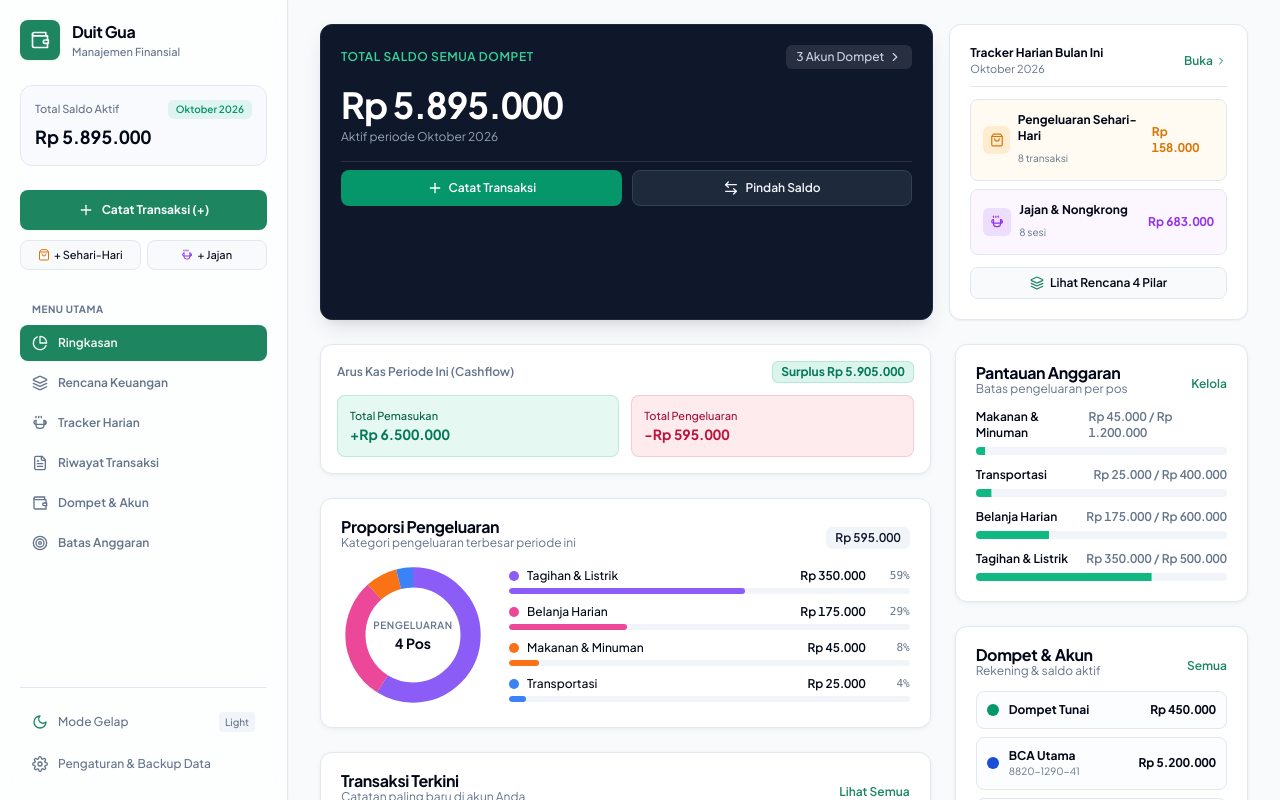
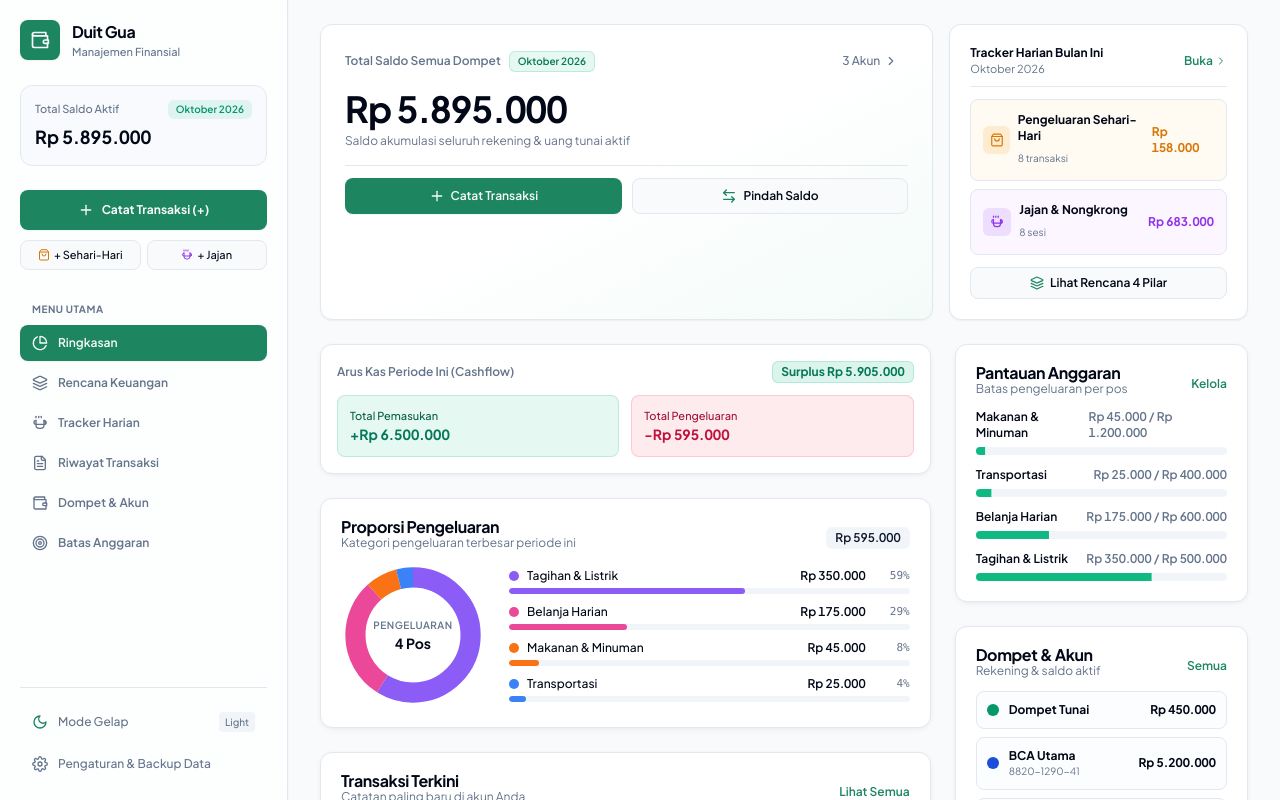
Before and after one commit to fliyyer/duit-gua, a React (Vite) app: page / in a window 1280 px wide. Shown: the top 800 px of the page. Built offline with nearby package versions, Linux system fonts and the light colour scheme.

Commit message:
style: smooth and clean hero banner design

```diff
--- a/src/views/BudgetsView.tsx
+++ b/src/views/BudgetsView.tsx
@@ -56,22 +56,22 @@ export const BudgetsView: React.FC<BudgetsViewProps> = ({
   return (
     <div className="flex flex-col gap-4 pb-28">
       {/* Header Info Banner */}
-      <div className="rounded-xl bg-slate-900 text-white p-5 shadow-elevated border border-slate-800">
+      <Card className="p-5 sm:p-6 rounded-xl border bg-gradient-to-br from-card via-card to-emerald-500/5 shadow-sm">
         <div className="flex items-center justify-between mb-3">
-          <span className="text-xs font-semibold text-emerald-400 uppercase tracking-wider">
+          <span className="text-xs font-semibold text-muted-foreground">
             Rencana Anggaran Bulan Ini
           </span>
-          <span className="text-xs px-2 py-0.5 rounded-md bg-white/10 font-medium">
+          <span className="text-xs px-2 py-0.5 rounded-md bg-muted font-medium text-foreground">
             {state.budgets.length} Pos Aktif
           </span>
         </div>
 
         <div className="flex items-baseline justify-between mb-2">
           <div>
-            <p className="text-2xl font-extrabold tabular-nums">
+            <p className="text-2xl font-extrabold tabular-nums text-foreground">
               {formatRupiah(totalBudgetSpent)}
             </p>
-            <p className="text-xs text-slate-400">
+            <p className="text-xs text-muted-foreground">
               dari total pagu {formatRupiah(totalBudgetLimit)}
             </p>
           </div>
@@ -84,10 +84,10 @@ export const BudgetsView: React.FC<BudgetsViewProps> = ({
         </div>
 
         {/* Overall Progress Bar */}
-        <div className="w-full bg-white/10 h-2.5 rounded-md overflow-hidden mb-4">
+        <div className="w-full bg-muted h-2 rounded-md overflow-hidden mb-4">
           <div
             className={`h-full rounded-md transition-all duration-300 ${
-              isOverallOver ? 'bg-rose-500' : overallPercent > 80 ? 'bg-amber-400' : 'bg-emerald-500'
+              isOverallOver ? 'bg-rose-500' : overallPercent > 80 ? 'bg-amber-400' : 'bg-primary'
             }`}
             style={{ width: `${overallPercent}%` }}
           />
@@ -95,12 +95,12 @@ export const BudgetsView: React.FC<BudgetsViewProps> = ({
 
         <Button
           onClick={onOpenAddBudget}
-          className="w-full h-10 rounded-lg bg-emerald-600 hover:bg-emerald-500 text-white font-semibold text-xs gap-1.5 shadow-sm"
+          className="w-full h-9 rounded-lg bg-primary hover:bg-primary/90 text-primary-foreground font-semibold text-xs gap-1.5 shadow-sm"
         >
           <Icon name="plus" className="w-4 h-4" />
           <span>Pasang Anggaran Pos Baru</span>
         </Button>
-      </div>
+      </Card>
 
       {/* List Pos Anggaran */}
       {budgetStats.length === 0 ? (
--- a/src/views/DashboardView.tsx
+++ b/src/views/DashboardView.tsx
@@ -72,35 +72,40 @@ export const DashboardView: React.FC<DashboardViewProps> = ({
       {/* Top Banner on Desktop & Mobile */}
       <div className="grid grid-cols-1 lg:grid-cols-3 gap-4">
         {/* Kartu Saldo Utama (Main Hero Card) */}
-        <div className="lg:col-span-2 relative overflow-hidden rounded-xl bg-slate-900 text-white p-5 shadow-elevated border border-slate-800 flex flex-col justify-between">
-          <div className="relative z-10 flex flex-col gap-4">
+        <Card className="lg:col-span-2 p-5 sm:p-6 rounded-xl border bg-gradient-to-br from-card via-card to-emerald-500/5 shadow-sm flex flex-col justify-between">
+          <div className="flex flex-col gap-4">
             <div className="flex items-center justify-between">
-              <span className="text-xs font-semibold text-emerald-400 uppercase tracking-wider">
-                Total Saldo Semua Dompet
-              </span>
+              <div className="flex items-center gap-2">
+                <span className="text-xs font-semibold text-muted-foreground">
+                  Total Saldo Semua Dompet
+                </span>
+                <span className="text-[10px] font-semibold text-emerald-700 dark:text-emerald-400 bg-emerald-500/10 px-2 py-0.5 rounded-md border border-emerald-500/20">
+                  {formatMonthIndo(currentMonth)}
+                </span>
+              </div>
               <button
                 onClick={() => onSelectTab('wallets')}
-                className="text-xs font-medium text-slate-300 hover:text-white flex items-center gap-1 bg-white/10 hover:bg-white/20 px-2.5 py-1 rounded-md transition-colors"
+                className="text-xs font-medium text-muted-foreground hover:text-foreground flex items-center gap-1 hover:bg-accent px-2.5 py-1 rounded-md transition-colors"
               >
-                <span>{state.wallets.length} Akun Dompet</span>
+                <span>{state.wallets.length} Akun</span>
                 <Icon name="chevron-right" className="w-3.5 h-3.5" />
               </button>
             </div>
 
             <div>
-              <div className="text-3xl sm:text-4xl font-extrabold tabular-nums tracking-tight text-white">
+              <div className="text-3xl sm:text-4xl font-extrabold tabular-nums tracking-tight text-foreground">
                 {formatRupiah(totalBalance)}
               </div>
-              <p className="text-xs text-slate-400 mt-1">
-                Aktif periode {formatMonthIndo(currentMonth)}
+              <p className="text-xs text-muted-foreground mt-1">
+                Saldo akumulasi seluruh rekening & uang tunai aktif
               </p>
             </div>
 
             {/* Action Buttons */}
-            <div className="grid grid-cols-2 gap-2.5 pt-2 border-t border-white/10">
+            <div className="grid grid-cols-2 gap-2.5 pt-3 border-t">
               <Button
                 onClick={onOpenAddTransaction}
-                className="h-9 rounded-lg bg-emerald-600 hover:bg-emerald-500 text-white text-xs font-semibold gap-1.5 shadow-sm"
+                className="h-9 rounded-lg bg-primary hover:bg-primary/90 text-primary-foreground text-xs font-semibold gap-1.5 shadow-sm"
               >
                 <Icon name="plus" className="w-4 h-4" />
                 <span>Catat Transaksi</span>
@@ -108,14 +113,14 @@ export const DashboardView: React.FC<DashboardViewProps> = ({
               <Button
                 variant="outline"
                 onClick={onOpenTransfer}
-                className="h-9 rounded-lg bg-slate-800 hover:bg-slate-700 text-slate-100 border-slate-700 hover:border-slate-600 text-xs font-semibold gap-1.5"
+                className="h-9 rounded-lg text-xs font-semibold gap-1.5 hover:bg-accent"
               >
-                <Icon name="arrow-left-right" className="w-4 h-4" />
+                <Icon name="arrow-left-right" className="w-4 h-4 text-primary" />
                 <span>Pindah Saldo</span>
               </Button>
             </div>
           </div>
-        </div>
+        </Card>
 
         {/* Quick Shortcut Card to OTWSATUMILYAR Trackers */}
         <Card className="p-5 rounded-xl border bg-card flex flex-col justify-between shadow-sm space-y-3">
--- a/src/views/WalletsView.tsx
+++ b/src/views/WalletsView.tsx
@@ -40,38 +40,38 @@ export const WalletsView: React.FC<WalletsViewProps> = ({
   return (
     <div className="flex flex-col gap-4 pb-28">
       {/* Total Saldo Card */}
-      <div className="rounded-xl bg-slate-900 text-white p-5 shadow-elevated border border-slate-800">
+      <Card className="p-5 sm:p-6 rounded-xl border bg-gradient-to-br from-card via-card to-emerald-500/5 shadow-sm">
         <div className="flex items-center justify-between mb-2">
-          <span className="text-xs font-semibold text-emerald-400 uppercase tracking-wider">
+          <span className="text-xs font-semibold text-muted-foreground">
             Total Kekayaan Bersih (Net Worth)
           </span>
-          <span className="text-xs px-2 py-0.5 rounded-md bg-white/10 font-medium">
+          <span className="text-xs px-2 py-0.5 rounded-md bg-muted font-medium text-foreground">
             {state.wallets.length} Dompet
           </span>
         </div>
 
-        <p className="text-3xl font-extrabold tabular-nums tracking-tight mb-4 text-white">
+        <p className="text-3xl font-extrabold tabular-nums tracking-tight mb-4 text-foreground">
           {formatRupiah(totalBalance)}
         </p>
 
-        <div className="grid grid-cols-2 gap-2.5 pt-2 border-t border-white/10">
+        <div className="grid grid-cols-2 gap-2.5 pt-3 border-t">
           <Button
             variant="outline"
             onClick={onOpenTransfer}
-            className="h-9 rounded-lg bg-slate-800 hover:bg-slate-700 text-slate-100 border-slate-700 hover:border-slate-600 text-xs font-semibold gap-1.5"
+            className="h-9 rounded-lg text-xs font-semibold gap-1.5 hover:bg-accent"
           >
-            <Icon name="arrow-left-right" className="w-4 h-4" />
+            <Icon name="arrow-left-right" className="w-4 h-4 text-primary" />
             <span>Pindah Saldo</span>
           </Button>
           <Button
             onClick={onOpenAddWallet}
-            className="h-9 rounded-lg bg-emerald-600 hover:bg-emerald-500 text-white text-xs font-semibold gap-1.5 shadow-sm"
+            className="h-9 rounded-lg bg-primary hover:bg-primary/90 text-primary-foreground text-xs font-semibold gap-1.5 shadow-sm"
           >
             <Icon name="plus" className="w-4 h-4" />
             <span>Tambah Dompet</span>
           </Button>
         </div>
-      </div>
+      </Card>
 
       {/* List of Wallets */}
       <div className="flex flex-col gap-3">
```
